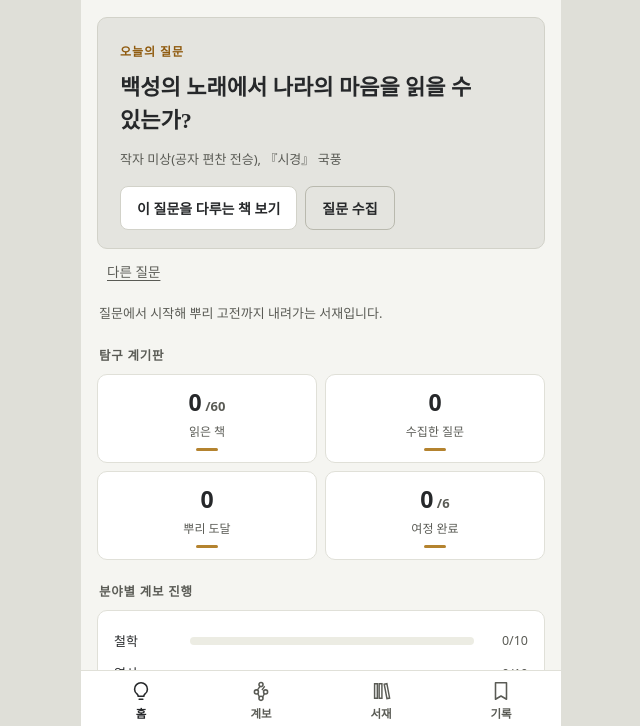
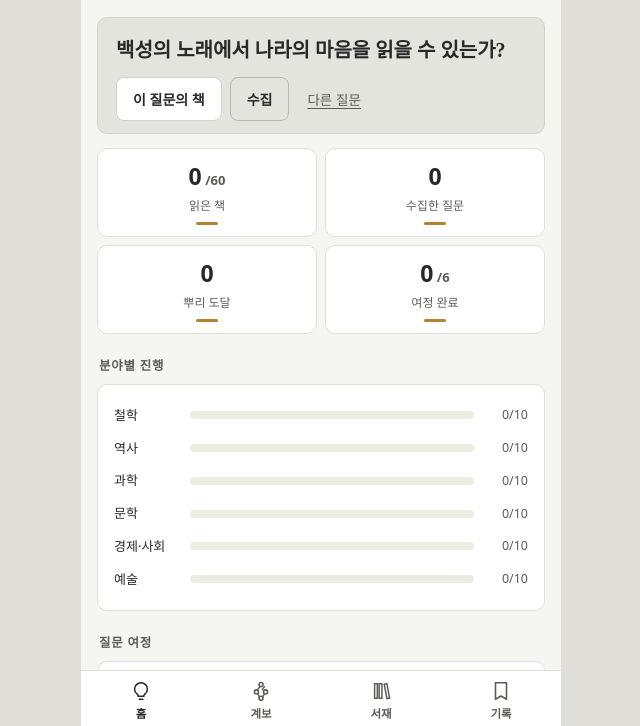
Before and after one commit to ihaelyong988-lab/cheonchaekbbang, a plain HTML site: page index.html in a window 1280 px wide. Shown: the part 71-797 px from the top of the page, without its empty margins (319-959 px from the left). Drawn offline with Linux system fonts and the light colour scheme.

Commit message:
v1.2.1 — 히어로 간소화(사족 제거)
인사말·"오늘의 질문" 라벨·출처 병기·안내문 삭제, 질문 카드
세로폭 축소(146px), 섹션 라벨 축약. 출처는 책 시트에서만 표기.

Co-Authored-By: Claude Fable 5 <noreply@anthropic.com>

```diff
--- a/app.css
+++ b/app.css
@@ -76,27 +76,27 @@ body {
   margin: 22px 2px 8px;
 }
 .section-label:first-child { margin-top: 0; }
-.greeting { font-size: 13.5px; color: var(--muted); margin: 0 2px 10px; }
 
-/* 오늘의 질문 — 은회 카드에 먹색 세리프 */
+/* 오늘의 질문 — 맨몸의 질문, 최소 높이 */
 .q-card {
   background: var(--silver);
   color: var(--ink);
   border: 1px solid var(--silver-line);
   border-radius: 10px;
-  padding: 24px 22px 18px;
+  padding: 18px 18px 12px;
+  margin-bottom: 14px;
 }
-.q-kicker { font-size: 12px; color: var(--bronze); letter-spacing: 0.08em; margin-bottom: 10px; font-weight: 700; }
 .q-text {
   font-family: var(--serif);
-  font-size: 22px;
-  line-height: 1.5;
+  font-size: 20px;
+  line-height: 1.45;
   font-weight: 600;
   word-break: keep-all;
 }
+.q-actions { display: flex; gap: 8px; margin-top: 12px; flex-wrap: wrap; align-items: center; }
+/* 상세 화면(여정 등) 전용 보조 텍스트 — 홈 히어로에는 사용 금지 */
+.q-kicker { font-size: 12px; color: var(--bronze); letter-spacing: 0.08em; margin-bottom: 10px; font-weight: 700; }
 .q-source { font-size: 13px; color: var(--muted); margin-top: 12px; }
-.q-actions { display: flex; gap: 8px; margin-top: 16px; flex-wrap: wrap; }
-.q-hint { font-size: 13px; color: var(--muted); margin: 10px 2px 0; }
 
 /* 버튼 */
 .btn {
--- a/app.js
+++ b/app.js
@@ -188,7 +188,7 @@ function renderQuestion() {
     journeyHtml = `
       <button class="card card-tap" data-open-jlist="1">
         <div class="card-title">여정 시작하기</div>
-        <div class="card-meta">하나의 질문을 골라 뿌리에서 가지까지 읽어갑니다 · ${state.journeysDone.length}/${JOURNEYS.length} 완료</div>
+        <div class="card-meta">${state.journeysDone.length}/${JOURNEYS.length} 완료</div>
       </button>`;
   }
 
@@ -205,22 +205,17 @@ function renderQuestion() {
   }).join("");
 
   viewEl.innerHTML = `
-    ${state.profile ? `<p class="greeting">${esc(state.profile.name)}님의 서재 계기판</p>` : ""}
     <section aria-label="오늘의 질문">
       <div class="q-card">
-        <p class="q-kicker">오늘의 질문</p>
         <p class="q-text">${esc(item.q.text)}</p>
-        <p class="q-source">${esc(b.author)}, ${esc(item.q.source)}</p>
         <div class="q-actions">
-          <button class="btn btn-light" data-open-book="${b.id}">이 질문을 다루는 책 보기</button>
-          <button class="btn btn-outline" data-collect="${item.id}" ${collected ? "disabled" : ""}>${collected ? "수집됨" : "질문 수집"}</button>
+          <button class="btn btn-light" data-open-book="${b.id}">이 질문의 책</button>
+          <button class="btn btn-outline" data-collect="${item.id}" ${collected ? "disabled" : ""}>${collected ? "수집됨" : "수집"}</button>
+          <button class="btn-quiet" data-shuffle="1">다른 질문</button>
         </div>
       </div>
-      <button class="btn-quiet" data-shuffle="1">다른 질문</button>
-      <p class="q-hint">질문에서 시작해 뿌리 고전까지 내려가는 서재입니다.</p>
     </section>
 
-    <p class="section-label">탐구 계기판</p>
     <div class="stats">
       <div class="stat"><b>${state.read.length}<small> /${ALL.length}</small></b><span>읽은 책</span><span class="lamp"></span></div>
       <div class="stat"><b>${state.questions.length}</b><span>수집한 질문</span><span class="lamp"></span></div>
@@ -228,17 +223,16 @@ function renderQuestion() {
       <div class="stat"><b>${state.journeysDone.length}<small> /${JOURNEYS.length}</small></b><span>여정 완료</span><span class="lamp"></span></div>
     </div>
 
-    <p class="section-label">분야별 계보 진행</p>
+    <p class="section-label">분야별 진행</p>
     <div class="gauge">${gaugeRows}</div>
 
     <p class="section-label">질문 여정</p>
     ${journeyHtml}
-    ${readingNow.length ? `<p class="section-label">지금 읽는 중</p>` + readingNow.map((x) => bookCard(x, { noPrinciple: true })).join("") : ""}
+    ${readingNow.length ? `<p class="section-label">읽는 중</p>` + readingNow.map((x) => bookCard(x, { noPrinciple: true })).join("") : ""}
     ${lastQObj ? `
-      <p class="section-label">최근 수집한 질문</p>
+      <p class="section-label">최근 질문</p>
       <button class="card card-tap" data-tab="record">
         <div class="card-title" style="font-family:var(--serif)">${esc(lastQObj.text)}</div>
-        <div class="card-meta">${esc(lastQBook.author)}, ${esc(lastQObj.source)} · 기록에서 나의 답 적기</div>
       </button>` : ""}`;
 }
 
--- a/sw.js
+++ b/sw.js
@@ -1,5 +1,5 @@
 // 천책빵 Service Worker — 전 자산 캐시, 완전 오프라인 동작 (PRD §6)
-const CACHE = "ccb-v1.2.0";
+const CACHE = "ccb-v1.2.1";
 const ASSETS = [
   "./",
   "./index.html",
```
